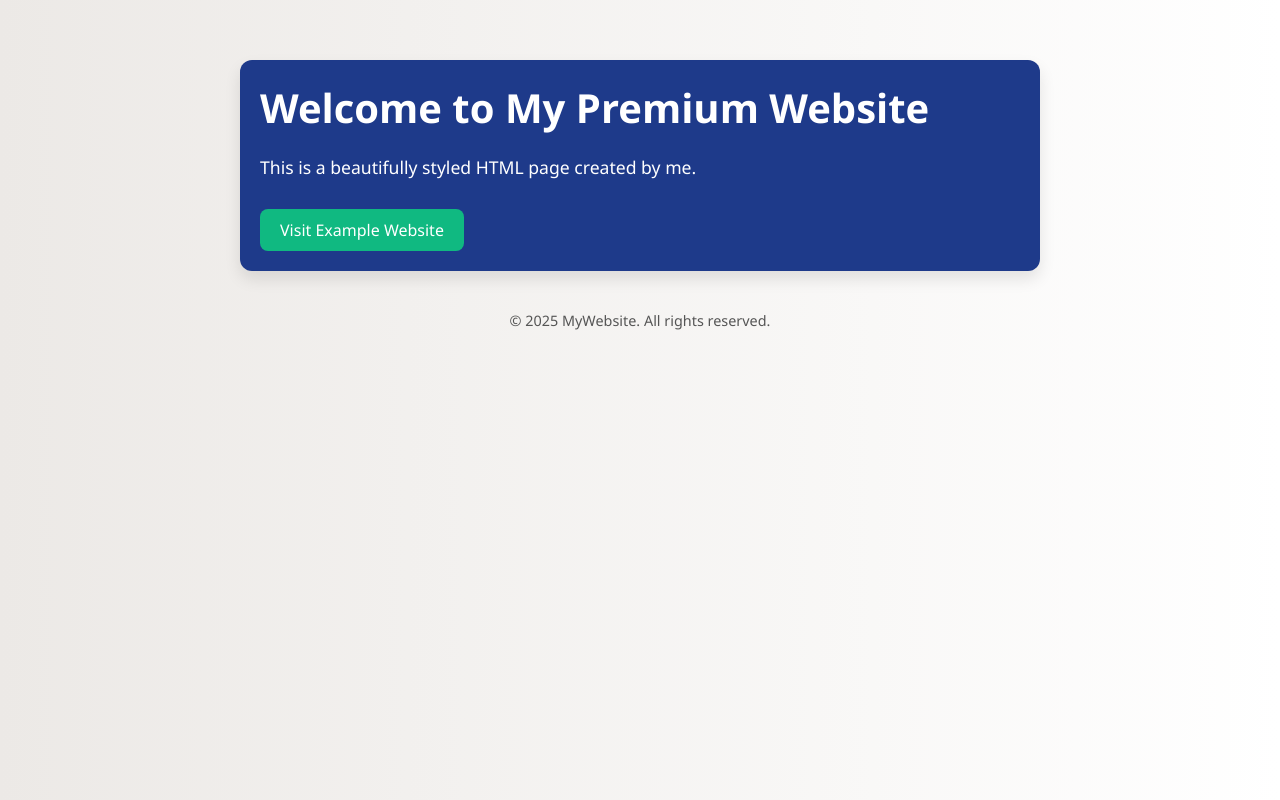
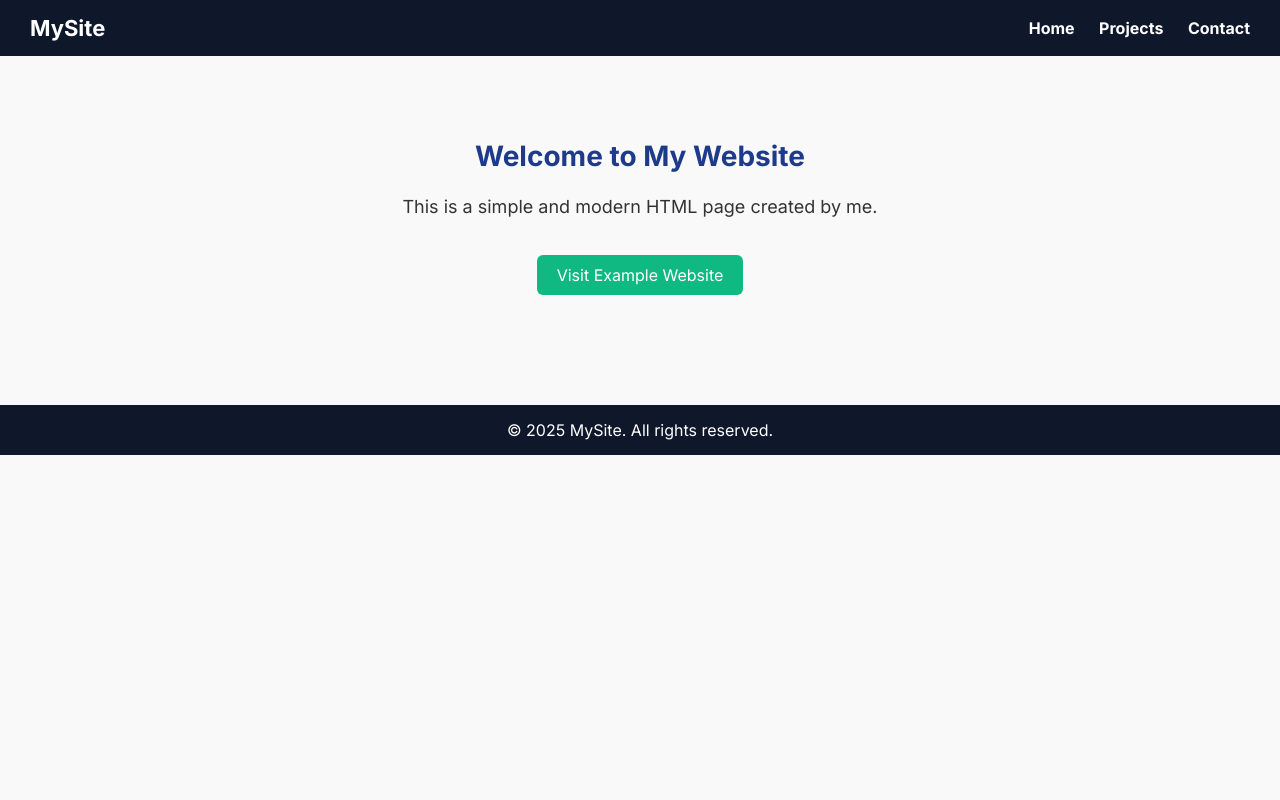
Before and after one commit to nimbuzzz-bit/myfirstwebpage, a plain HTML site: page index.html in a window 1280 px wide. Drawn offline with Linux system fonts and the light colour scheme.

Commit message:
Update index.html
Ty

```diff
--- a/index.html
+++ b/index.html
@@ -4,74 +4,88 @@
   <meta charset="UTF-8" />
   <meta name="viewport" content="width=device-width, initial-scale=1.0"/>
   <title>My First Website</title>
+  <link href="https://fonts.googleapis.com/css2?family=Inter:wght@400;700&display=swap" rel="stylesheet">
   <style>
-    * {
+    body {
       margin: 0;
-      padding: 0;
-      box-sizing: border-box;
+      font-family: 'Inter', sans-serif;
+      background-color: #f9f9f9;
+      color: #333;
     }
-
-    body {
-      font-family: 'Segoe UI', Tahoma, Geneva, Verdana, sans-serif;
-      background: linear-gradient(to right, #ece9e6, #ffffff);
-      color: #333;
+    header {
+      background-color: #0f172a;
+      color: white;
+      padding: 15px 30px;
       display: flex;
-      flex-direction: column;
+      justify-content: space-between;
       align-items: center;
+    }
+    header h1 {
+      margin: 0;
+      font-size: 22px;
+    }
+    nav a {
+      color: white;
+      margin-left: 20px;
+      text-decoration: none;
+      font-weight: bold;
+    }
+    nav a:hover {
+      text-decoration: underline;
+    }
+    .container {
+      text-align: center;
       padding: 60px 20px;
     }
-
-    header {
-      background-color: #1e3a8a;
-      color: white;
-      padding: 20px;
-      border-radius: 12px;
-      width: 100%;
-      max-width: 800px;
-      box-shadow: 0 8px 16px rgba(0,0,0,0.1);
+    .container h2 {
+      color: #1e3a8a;
+      font-size: 28px;
     }
-
-    h1 {
-      font-size: 2.5rem;
-      margin-bottom: 10px;
+    .container p {
+      font-size: 18px;
+      margin-top: 10px;
     }
-
-    p {
-      font-size: 1.1rem;
-      margin: 20px 0;
-    }
-
-    a {
+    .container a {
       display: inline-block;
-      margin-top: 10px;
+      margin-top: 20px;
       padding: 10px 20px;
       background-color: #10b981;
       color: white;
+      border-radius: 6px;
       text-decoration: none;
-      border-radius: 8px;
-      transition: background-color 0.3s ease;
     }
-
-    a:hover {
+    .container a:hover {
       background-color: #059669;
     }
-
     footer {
-      margin-top: 40px;
-      font-size: 0.9rem;
-      color: #555;
+      background-color: #0f172a;
+      color: white;
+      text-align: center;
+      padding: 15px;
+      margin-top: 50px;
     }
   </style>
 </head>
 <body>
+
   <header>
-    <h1>Welcome to My Premium Website</h1>
-    <p>This is a beautifully styled HTML page created by me.</p>
-    <a href="https://example.com" target="_blank">Visit Example Website</a>
+    <h1>MySite</h1>
+    <nav>
+      <a href="#">Home</a>
+      <a href="#">Projects</a>
+      <a href="#">Contact</a>
+    </nav>
   </header>
 
+  <div class="container">
+    <h2>Welcome to My Website</h2>
+    <p>This is a simple and modern HTML page created by me.</p>
+    <a href="https://example.com">Visit Example Website</a>
+  </div>
+
   <footer>
-    &copy; 2025 MyWebsite. All rights reserved.
+    &copy; 2025 MySite. All rights reserved.
   </footer>
+
 </body>
 </html>
```
